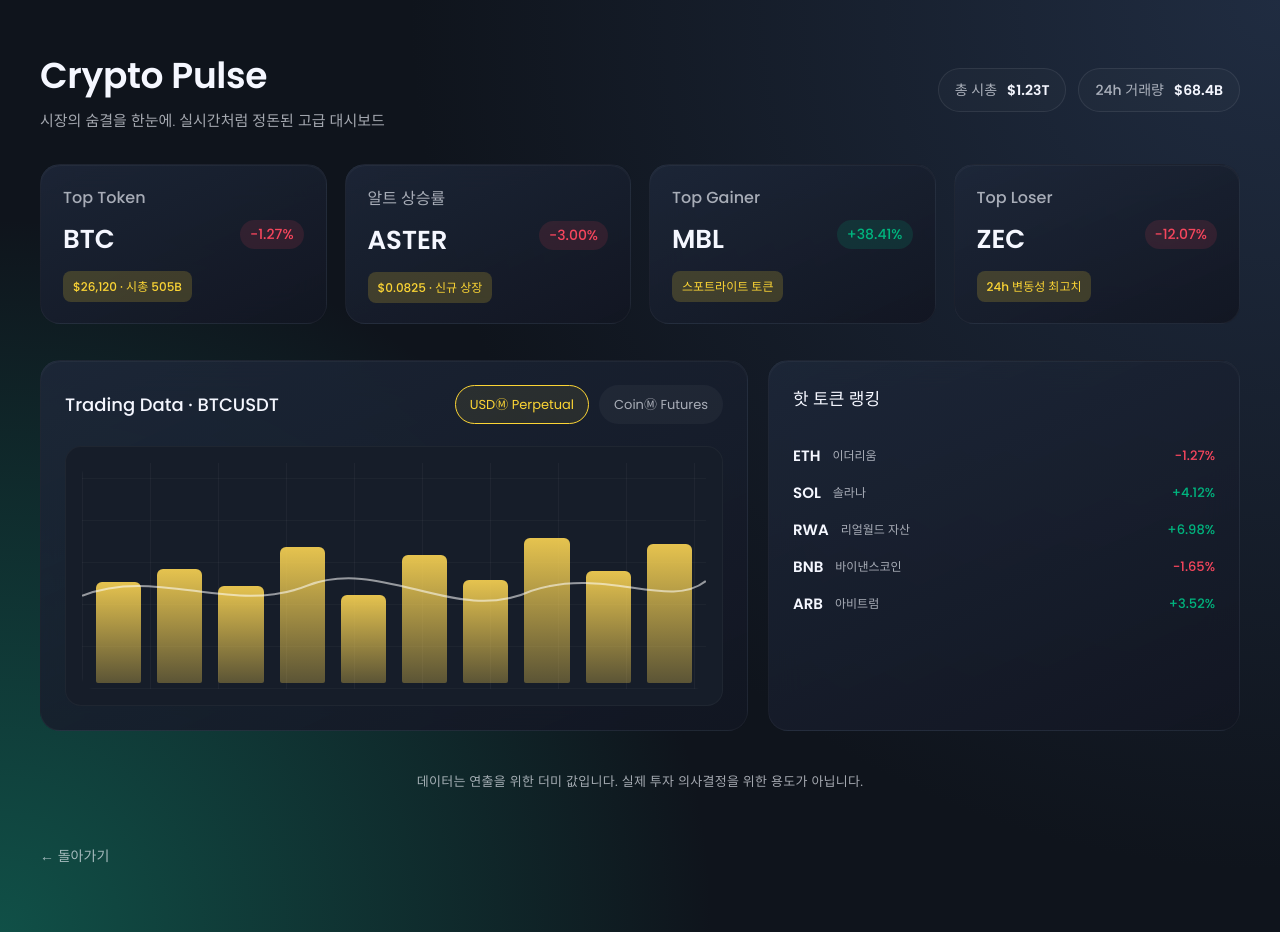
After one commit to IOTspecailist/bot01, a Flask app: page /market-overview in a window 1280 px wide. The commit adds this page. Run offline with Flask 3, Linux system fonts and the light colour scheme.

Commit message:
Add market overview dashboard page

```diff
--- a/main.py
+++ b/main.py
@@ -73,6 +73,11 @@ def ascii_art() -> str:
     art = pyfiglet.figlet_format('Hello, ASCII!')
     return render_template('ascii.html', art=art)
 
+
+@app.route('/market-overview')
+def market_overview() -> str:
+    return render_template('market_overview.html')
+
 @app.route('/send', methods=['POST'])
 def send() -> str:
     ip = request.remote_addr or 'unknown'
--- a/templates/index.html
+++ b/templates/index.html
@@ -81,6 +81,7 @@
             <div class="buttons">
                 <button type="submit">Send</button>
                 <button type="button" onclick="window.location.href='/ascii'">ASCII Art</button>
+                <button type="button" onclick="window.location.href='/market-overview'">Crypto Pulse</button>
                 <button type="button">Do Nothing</button>
             </div>
         </form>
--- /dev/null
+++ b/templates/market_overview.html
@@ -0,0 +1,489 @@
+<!DOCTYPE html>
+<html lang="ko">
+<head>
+    <meta charset="UTF-8">
+    <title>Market Overview</title>
+    <link rel="preconnect" href="https://fonts.googleapis.com">
+    <link rel="preconnect" href="https://fonts.gstatic.com" crossorigin>
+    <link href="https://fonts.googleapis.com/css2?family=Poppins:wght@300;400;500;600&display=swap" rel="stylesheet">
+    <style>
+        :root {
+            color-scheme: dark;
+            --bg: #0f141c;
+            --bg-card: #161d29;
+            --bg-card-muted: rgba(22, 29, 41, 0.7);
+            --border: rgba(255, 255, 255, 0.08);
+            --text-primary: #f5f7ff;
+            --text-muted: rgba(245, 247, 255, 0.65);
+            --accent: #fcd535;
+            --accent-soft: rgba(252, 213, 53, 0.18);
+            --accent-2: #00b47e;
+            --danger: #f6465d;
+        }
+
+        * {
+            box-sizing: border-box;
+        }
+
+        body {
+            margin: 0;
+            font-family: 'Poppins', 'Apple SD Gothic Neo', 'Noto Sans KR', sans-serif;
+            background: radial-gradient(circle at top right, rgba(36, 50, 74, 0.8), transparent 55%),
+                        radial-gradient(circle at bottom left, rgba(17, 120, 100, 0.6), transparent 45%),
+                        var(--bg);
+            color: var(--text-primary);
+            min-height: 100vh;
+            display: flex;
+            flex-direction: column;
+        }
+
+        .page {
+            width: min(1200px, 94vw);
+            margin: 0 auto;
+            padding: 48px 0 64px;
+        }
+
+        .header {
+            display: flex;
+            align-items: center;
+            justify-content: space-between;
+            margin-bottom: 32px;
+        }
+
+        .title-block h1 {
+            margin: 0;
+            font-size: clamp(28px, 4vw, 36px);
+            font-weight: 600;
+            letter-spacing: -0.01em;
+        }
+
+        .title-block span {
+            display: block;
+            margin-top: 6px;
+            color: var(--text-muted);
+            font-size: 15px;
+            font-weight: 300;
+        }
+
+        .header-actions {
+            display: flex;
+            gap: 12px;
+        }
+
+        .pill {
+            padding: 10px 16px;
+            border-radius: 999px;
+            border: 1px solid var(--border);
+            color: var(--text-muted);
+            font-size: 14px;
+            font-weight: 500;
+            background: rgba(255, 255, 255, 0.02);
+            display: flex;
+            align-items: center;
+            gap: 10px;
+        }
+
+        .pill strong {
+            color: var(--text-primary);
+        }
+
+        .grid {
+            display: grid;
+            gap: 18px;
+        }
+
+        .grid.overview {
+            grid-template-columns: repeat(auto-fit, minmax(210px, 1fr));
+            margin-bottom: 36px;
+        }
+
+        .card {
+            border-radius: 20px;
+            background: linear-gradient(155deg, rgba(30, 40, 58, 0.85), rgba(18, 22, 34, 0.95));
+            padding: 20px 22px;
+            border: 1px solid rgba(255, 255, 255, 0.04);
+            backdrop-filter: blur(18px);
+            position: relative;
+            overflow: hidden;
+        }
+
+        .card::after {
+            content: '';
+            position: absolute;
+            inset: 0;
+            border-radius: inherit;
+            pointer-events: none;
+            box-shadow: inset 0 1px 0 rgba(255, 255, 255, 0.04);
+        }
+
+        .card h2 {
+            margin: 0 0 10px;
+            font-size: 16px;
+            font-weight: 500;
+            color: var(--text-muted);
+        }
+
+        .metric {
+            display: flex;
+            justify-content: space-between;
+            align-items: flex-start;
+            gap: 16px;
+        }
+
+        .metric strong {
+            font-size: 26px;
+            font-weight: 600;
+        }
+
+        .metric .delta {
+            font-size: 14px;
+            font-weight: 500;
+            padding: 4px 10px;
+            border-radius: 999px;
+            background: rgba(246, 70, 93, 0.12);
+            color: var(--danger);
+        }
+
+        .metric .delta.positive {
+            background: rgba(0, 180, 126, 0.14);
+            color: var(--accent-2);
+        }
+
+        .badge {
+            display: inline-flex;
+            align-items: center;
+            gap: 6px;
+            margin-top: 12px;
+            padding: 6px 10px;
+            font-size: 12px;
+            border-radius: 8px;
+            background: var(--accent-soft);
+            color: var(--accent);
+            font-weight: 500;
+        }
+
+        .main-panels {
+            display: grid;
+            gap: 20px;
+            grid-template-columns: 3fr 2fr;
+        }
+
+        @media (max-width: 960px) {
+            .main-panels {
+                grid-template-columns: 1fr;
+            }
+        }
+
+        .chart-card {
+            padding: 24px;
+        }
+
+        .chart-header {
+            display: flex;
+            align-items: center;
+            justify-content: space-between;
+            margin-bottom: 22px;
+        }
+
+        .chart-header h3 {
+            margin: 0;
+            font-size: 18px;
+            font-weight: 500;
+        }
+
+        .tabs {
+            display: flex;
+            gap: 10px;
+        }
+
+        .tab {
+            padding: 8px 14px;
+            border-radius: 999px;
+            border: 1px solid transparent;
+            background: rgba(255, 255, 255, 0.04);
+            font-size: 13px;
+            color: var(--text-muted);
+            cursor: default;
+        }
+
+        .tab.active {
+            border-color: var(--accent);
+            color: var(--accent);
+            background: rgba(252, 213, 53, 0.08);
+        }
+
+        .chart-placeholder {
+            position: relative;
+            height: 260px;
+            border-radius: 16px;
+            background: var(--bg-card);
+            border: 1px solid rgba(255, 255, 255, 0.04);
+            display: flex;
+            align-items: center;
+            justify-content: center;
+            overflow: hidden;
+        }
+
+        .chart-lines {
+            position: absolute;
+            inset: 16px;
+            background: repeating-linear-gradient(
+                to right,
+                rgba(255, 255, 255, 0.04),
+                rgba(255, 255, 255, 0.04) 1px,
+                transparent 1px,
+                transparent 68px
+            ),
+            repeating-linear-gradient(
+                to top,
+                rgba(255, 255, 255, 0.03),
+                rgba(255, 255, 255, 0.03) 1px,
+                transparent 1px,
+                transparent 42px
+            );
+            border-radius: 12px;
+            overflow: hidden;
+        }
+
+        .bars {
+            position: absolute;
+            inset: 16px;
+            display: flex;
+            align-items: flex-end;
+            gap: 16px;
+            padding: 0 14px 6px;
+        }
+
+        .bar {
+            flex: 1;
+            background: linear-gradient(180deg, rgba(252, 213, 83, 0.9), rgba(252, 213, 83, 0.3));
+            border-radius: 6px 6px 2px 2px;
+        }
+
+        .line {
+            position: absolute;
+            inset: 30px 16px;
+            border-radius: 16px;
+            background: none;
+        }
+
+        .line svg {
+            width: 100%;
+            height: 100%;
+        }
+
+        .line path {
+            fill: none;
+            stroke: rgba(255, 255, 255, 0.55);
+            stroke-width: 2;
+        }
+
+        .side-card {
+            display: flex;
+            flex-direction: column;
+            gap: 18px;
+            padding: 24px;
+        }
+
+        .side-card h3 {
+            margin: 0 0 14px;
+            font-size: 17px;
+            font-weight: 500;
+        }
+
+        .token-list {
+            display: grid;
+            gap: 14px;
+        }
+
+        .token-item {
+            display: flex;
+            justify-content: space-between;
+            align-items: center;
+        }
+
+        .token-meta {
+            display: flex;
+            align-items: center;
+            gap: 12px;
+        }
+
+        .token-meta span {
+            display: block;
+        }
+
+        .token-symbol {
+            font-weight: 600;
+            font-size: 15px;
+        }
+
+        .token-name {
+            font-size: 12px;
+            color: var(--text-muted);
+        }
+
+        .token-change {
+            font-size: 13px;
+            font-weight: 500;
+        }
+
+        .token-change.positive {
+            color: var(--accent-2);
+        }
+
+        .token-change.negative {
+            color: var(--danger);
+        }
+
+        .footer-note {
+            margin-top: 40px;
+            color: var(--text-muted);
+            font-size: 13px;
+            text-align: center;
+            letter-spacing: 0.02em;
+        }
+
+        .back-link {
+            display: inline-flex;
+            align-items: center;
+            gap: 8px;
+            margin-top: 40px;
+            font-size: 14px;
+            color: var(--text-muted);
+            text-decoration: none;
+        }
+
+        .back-link:hover {
+            color: var(--text-primary);
+        }
+    </style>
+</head>
+<body>
+    <div class="page">
+        <div class="header">
+            <div class="title-block">
+                <h1>Crypto Pulse</h1>
+                <span>시장의 숨결을 한눈에. 실시간처럼 정돈된 고급 대시보드</span>
+            </div>
+            <div class="header-actions">
+                <div class="pill">
+                    총 시총 <strong>$1.23T</strong>
+                </div>
+                <div class="pill">
+                    24h 거래량 <strong>$68.4B</strong>
+                </div>
+            </div>
+        </div>
+
+        <div class="grid overview">
+            <div class="card">
+                <h2>Top Token</h2>
+                <div class="metric">
+                    <strong>BTC</strong>
+                    <span class="delta negative">-1.27%</span>
+                </div>
+                <div class="badge">$26,120 · 시총 505B</div>
+            </div>
+            <div class="card">
+                <h2>알트 상승률</h2>
+                <div class="metric">
+                    <strong>ASTER</strong>
+                    <span class="delta negative">-3.00%</span>
+                </div>
+                <div class="badge">$0.0825 · 신규 상장</div>
+            </div>
+            <div class="card">
+                <h2>Top Gainer</h2>
+                <div class="metric">
+                    <strong>MBL</strong>
+                    <span class="delta positive">+38.41%</span>
+                </div>
+                <div class="badge">스포트라이트 토큰</div>
+            </div>
+            <div class="card">
+                <h2>Top Loser</h2>
+                <div class="metric">
+                    <strong>ZEC</strong>
+                    <span class="delta negative">-12.07%</span>
+                </div>
+                <div class="badge">24h 변동성 최고치</div>
+            </div>
+        </div>
+
+        <div class="main-panels">
+            <div class="card chart-card">
+                <div class="chart-header">
+                    <h3>Trading Data · BTCUSDT</h3>
+                    <div class="tabs">
+                        <span class="tab active">USDⓂ Perpetual</span>
+                        <span class="tab">CoinⓂ Futures</span>
+                    </div>
+                </div>
+                <div class="chart-placeholder">
+                    <div class="chart-lines"></div>
+                    <div class="bars">
+                        <div class="bar" style="height: 46%;"></div>
+                        <div class="bar" style="height: 52%;"></div>
+                        <div class="bar" style="height: 44%;"></div>
+                        <div class="bar" style="height: 62%;"></div>
+                        <div class="bar" style="height: 40%;"></div>
+                        <div class="bar" style="height: 58%;"></div>
+                        <div class="bar" style="height: 47%;"></div>
+                        <div class="bar" style="height: 66%;"></div>
+                        <div class="bar" style="height: 51%;"></div>
+                        <div class="bar" style="height: 63%;"></div>
+                    </div>
+                    <div class="line">
+                        <svg viewBox="0 0 500 200" preserveAspectRatio="none">
+                            <path d="M0,120 C60,90 120,140 180,110 C240,80 300,150 360,115 C420,90 470,135 500,105" />
+                        </svg>
+                    </div>
+                </div>
+            </div>
+            <div class="card side-card">
+                <h3>핫 토큰 랭킹</h3>
+                <div class="token-list">
+                    <div class="token-item">
+                        <div class="token-meta">
+                            <span class="token-symbol">ETH</span>
+                            <span class="token-name">이더리움</span>
+                        </div>
+                        <span class="token-change negative">-1.27%</span>
+                    </div>
+                    <div class="token-item">
+                        <div class="token-meta">
+                            <span class="token-symbol">SOL</span>
+                            <span class="token-name">솔라나</span>
+                        </div>
+                        <span class="token-change positive">+4.12%</span>
+                    </div>
+                    <div class="token-item">
+                        <div class="token-meta">
+                            <span class="token-symbol">RWA</span>
+                            <span class="token-name">리얼월드 자산</span>
+                        </div>
+                        <span class="token-change positive">+6.98%</span>
+                    </div>
+                    <div class="token-item">
+                        <div class="token-meta">
+                            <span class="token-symbol">BNB</span>
+                            <span class="token-name">바이낸스코인</span>
+                        </div>
+                        <span class="token-change negative">-1.65%</span>
+                    </div>
+                    <div class="token-item">
+                        <div class="token-meta">
+                            <span class="token-symbol">ARB</span>
+                            <span class="token-name">아비트럼</span>
+                        </div>
+                        <span class="token-change positive">+3.52%</span>
+                    </div>
+                </div>
+            </div>
+        </div>
+
+        <p class="footer-note">데이터는 연출을 위한 더미 값입니다. 실제 투자 의사결정을 위한 용도가 아닙니다.</p>
+        <a class="back-link" href="/">← 돌아가기</a>
+    </div>
+</body>
+</html>
```
